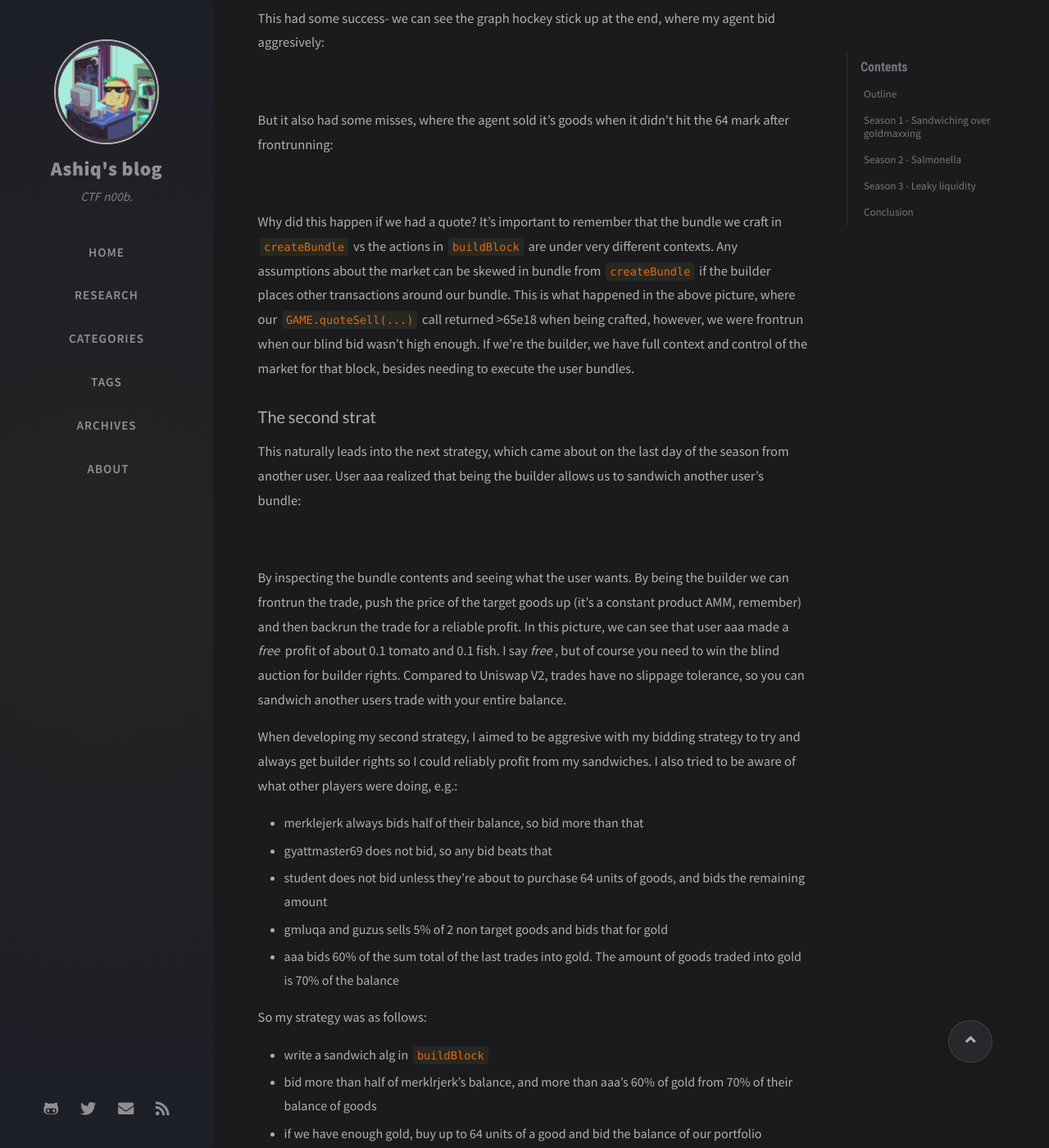
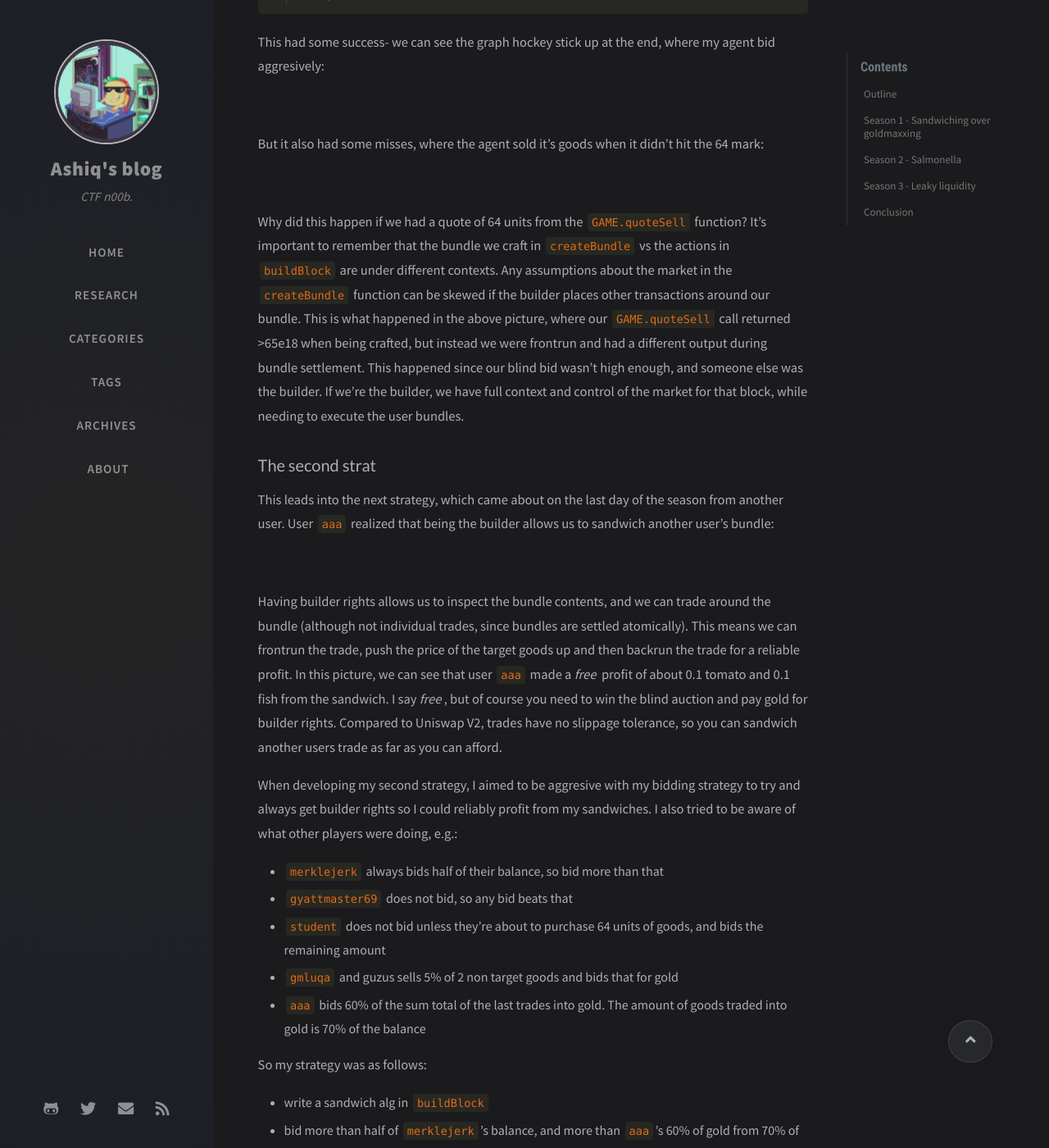
Before and after one commit to toastedsteaksandwich/toastedsteaksandwich.github.io, a Jekyll site: the page built from _posts/2024-07-02-Searchers-of-Nottingham-Writeup.md, in a window 1280 px wide and 1400 px high, scrolled down 2913 px. Shown: the whole window at 82% size. Built offline with Jekyll 4.4.1, drawn with Linux system fonts in a browser that asks for light colours; nearby versions of some CDN libraries; comment, search, counter and statistics services are not loaded; some of the changed text lies outside the part shown.

Commit message:
nottingham post code formatting

````diff
--- a/_posts/2024-07-02-Searchers-of-Nottingham-Writeup.md
+++ b/_posts/2024-07-02-Searchers-of-Nottingham-Writeup.md
@@ -25,16 +25,16 @@ To start, we're given a few sample agents to play around with. For example, the
 
 ![GreedyFrontRunner](/assets/img/sample/nottingham-blog-post/1.png)
 
-Let's get some intution of how this agent works by looking at the graph and a few rounds of the match. At some point, there's a spike of the number of tomatoes bought. This is kept consistent afterwards until the 32 rounds are done. At round 22, my blind bid wins and I buy all the tomatoes 🍅 I can by selling my other goods, and I do this before everyone else to get the best price (naively). Intuitively, it seems like being the block builder is powerful and worth bidding a large amount of gold. More importantaly, gold is *not* important for the winning criteria, so it makes sense to get rid of it anyway.
+The graph gives us some intution about how the matches progressed in the game. At some point, there's a spike of the number of tomatoes bought. This is kept consistent afterwards until the 32 rounds are done. At round 22, my blind bid wins and I buy all the tomatoes I can by selling my other goods, and I do this before everyone else in an attempt to get the best price. Intuitively, it seems like being the block builder is powerful and worth bidding a large amount of gold. More importantaly, gold is *not* part of the winning criteria, so it makes sense to get rid of it anyway.
 
 ### The first strat
 
 After getting some intuition, some possible first strategies come to mind:
 
-- Get much gold as possible, and once we have enough, bid a lot to buy 64 units of something. (called goldmaxxing)
-- Get a lot of gold, and bid+frontrun when someone else is close to winning.
-- Consolidate into one good, and if I can get more of a single good in the next round, swap it. (e.g. I have 30 tomatoes, but if I swap I can get 32 bread. Remember, we need the most or 64 of any one good).
-- Other agents aren't bidding at all. Bid at least 1 wei. If they start bidding 1 wei, start bidding 2. If we're builder, settle user bundles in a way that gives us the most goods, not just first or last.
+- Get much gold as possible, and once we have enough, buy 64 units of something (called goldmaxxing)
+- Get a lot of gold, and bid+frontrun when someone else is close to winning
+- Consolidate into one good, and if I can get more of a single good in the next round, swap it (e.g. I have 30 tomatoes, but if I swap I can get 32 bread. Remember, we need the most or 64 of any one good)
+- If other agents aren't bidding at all, bid at least 1 wei. If they start bidding 1 wei, start bidding 2. We can only know their bids from previous games, but games run every 2 hours so we can adjust as needed.
 
 I landed on using the first idea:
 
@@ -93,32 +93,32 @@ This had some success- we can see the graph hockey stick up at the end, where my
 
 ![hockey stick up](/assets/img/sample/nottingham-blog-post/2.png)
 
-But it also had some misses, where the agent sold it's goods when it didn't hit the 64 mark after frontrunning:
+But it also had some misses, where the agent sold it's goods when it didn't hit the 64 mark:
 
 ![front run again](/assets/img/sample/nottingham-blog-post/3.png)
 
-Why did this happen if we had a quote? It's important to remember that the bundle we craft in `createBundle` vs the actions in `buildBlock` are under very different contexts. Any assumptions about the market can be skewed in bundle from `createBundle` if the builder places other transactions around our bundle. This is what happened in the above picture, where our `GAME.quoteSell(...)` call returned >65e18 when being crafted, however, we were frontrun when our blind bid wasn't high enough. If we're the builder, we have full context and control of the market for that block, besides needing to execute the user bundles.
+Why did this happen if we had a quote of 64 units from the `GAME.quoteSell` function? It's important to remember that the bundle we craft in `createBundle` vs the actions in `buildBlock` are under different contexts. Any assumptions about the market in the `createBundle` function can be skewed if the builder places other transactions around our bundle. This is what happened in the above picture, where our `GAME.quoteSell` call returned >65e18 when being crafted, but instead we were frontrun and had a different output during bundle settlement. This happened since our blind bid wasn't high enough, and someone else was the builder. If we're the builder, we have full context and control of the market for that block, while needing to execute the user bundles.
 
 ### The second strat
 
-This naturally leads into the next strategy, which came about on the last day of the season from another user. User aaa realized that being the builder allows us to sandwich another user's bundle:
+This leads into the next strategy, which came about on the last day of the season from another user. User `aaa` realized that being the builder allows us to sandwich another user's bundle:
 
 ![the first sandwich](/assets/img/sample/nottingham-blog-post/4.png)
 
-By inspecting the bundle contents and seeing what the user wants. By being the builder we can frontrun the trade, push the price of the target goods up (it's a constant product AMM, remember) and then backrun the trade for a reliable profit. In this picture, we can see that user aaa made a *free* profit of about 0.1 tomato and 0.1 fish. I say *free*, but of course you need to win the blind auction for builder rights. Compared to Uniswap V2, trades have no slippage tolerance, so you can sandwich another users trade with your entire balance.
+Having builder rights allows us to inspect the bundle contents, and we can trade around the bundle (although not individual trades, since bundles are settled atomically). This means we can frontrun the trade, push the price of the target goods up and then backrun the trade for a reliable profit. In this picture, we can see that user `aaa` made a *free* profit of about 0.1 tomato and 0.1 fish from the sandwich. I say *free*, but of course you need to win the blind auction and pay gold for builder rights. Compared to Uniswap V2, trades have no slippage tolerance, so you can sandwich another users trade as far as you can afford.
 
 When developing my second strategy, I aimed to be aggresive with my bidding strategy to try and always get builder rights so I could reliably profit from my sandwiches. I also tried to be aware of what other players were doing, e.g.:
 
-- merklejerk always bids half of their balance, so bid more than that
-- gyattmaster69 does not bid, so any bid beats that
-- student does not bid unless they're about to purchase 64 units of goods, and bids the remaining amount
-- gmluqa and guzus sells 5% of 2 non target goods and bids that for gold
-- aaa bids 60% of the sum total of the last trades into gold. The amount of goods traded into gold is 70% of the balance
+- `merklejerk` always bids half of their balance, so bid more than that
+- `gyattmaster69` does not bid, so any bid beats that
+- `student` does not bid unless they're about to purchase 64 units of goods, and bids the remaining amount
+- `gmluqa` and guzus sells 5% of 2 non target goods and bids that for gold
+- `aaa` bids 60% of the sum total of the last trades into gold. The amount of goods traded into gold is 70% of the balance
 
 So my strategy was as follows:
 
 - write a sandwich alg in `buildBlock`
-- bid more than half of merklrjerk's balance, and more than aaa's 60% of gold from 70% of their balance of goods
+- bid more than half of `merklejerk`'s balance, and more than `aaa`'s 60% of gold from 70% of their balance of goods
 - if we have enough gold, buy up to 64 units of a good and bid the balance of our portfolio
 
 ```javascript
@@ -161,25 +161,25 @@ for (uint8 playerIdx = 0; playerIdx < bundles.length; ++playerIdx) {
     ...
 ```
 
-Unfortunately, this wasn't enough to win. I bumped up to 71% and 81% on aaa's bids in an attempt to outpace their anticipated increase. What I didn't notice was that on the very last round before submissions closed, aaa already increased their bids and I didn't recalculate it. I'm fairly sure that with a higher increase my agent would have won, but at the same time, having too much gold to bid might have increased the number of rounds it'd take to buy 64 units of a good, so I can't be too sure.
+Unfortunately, this wasn't enough to win. I bumped up to 71% and 81% on `aaa`'s bids in an attempt to outpace their anticipated increase. What I didn't notice was that on the very last round before submissions closed, `aaa` already increased their bids and I didn't recalculate it. I'm fairly sure that with a higher increase my agent would have won, but at the same time, bidding too much gold might have increased the number of rounds it'd take to buy 64 units of a good, so I can't be too sure.
 
 ## Season 2 - Salmonella
 
-At the beginning of season 2 I was a bit unsure about how the game would progress, what else could there be besides goldmaxxing and sandwiching? It wasn't long until I noticed some interesting my strategy had a major flaw:
+At the beginning of season 2 I was a bit unsure about how the game would progress, what else could there be besides goldmaxxing and sandwiching? It wasn't long until I noticed some interesting my strategy had a clear flaw:
 
 ![the sandwich is a mess](/assets/img/sample/nottingham-blog-post/5.png)
 
-If you look closely, I actually lose gold on my sandwich trade, something that should never happen. As I was figuring out how to fix it, another meta was coming up:
+If you look closely, I actually lose gold on my sandwich trade, something that should never happen since we have full control as the builder. As I was figuring out how to fix it, another meta was coming up:
 
 ![salmonella sandwich](/assets/img/sample/nottingham-blog-post/6.png)
 
-I noticed that several bids were failing whenever `plotchy` was involved. Somehow, this user caused bids to fail. This means that there was a revert in the `buildBlock` function, either from an underflow or for some other reason, and `plotchy` was able to force it. And even while I was investigating this, a third meta came up:
+I noticed that several bids were failing whenever `plotchy` was involved. Somehow, this user caused bids to fail. This means that there was a revert in the `buildBlock` function, either from an underflow or for some other reason, and `plotchy` was able to force it. And even while I was investigating this, a third trend came up:
 
 ![anti club sandwich sandwich club](/assets/img/sample/nottingham-blog-post/8.png)
 
-Here, `legion2002` was an active sandwicher, but did no trades when not granted builder rights. Of course, one great way to fight off someone frontrunning and backrunning your trades is to have none at all. This strategy allows a user to retain all of their goods until they're granted builder rights at a later round. Since they retain more goods, their bid can be higher and will gradually get higher since they simulate larger and larger trades for themself when deciding how much to bid.
+Here, `legion2002` was an active sandwicher, but did no trades when not block building. Of course, one great way to fight off someone frontrunning and backrunning your trades is to have none at all. This strategy allows a user to retain all of their goods until they're granted builder rights at a later round. Since they retain more goods, their bid can be higher and will gradually get higher since they simulate larger and larger trades for themself when deciding how much to bid.
 
-At this point, I realized that there is no one set-and-forget agent. This game, and I guess actual on-chain MEV, is about adapting to the current meta and always trying to one-up your opponenents. Users were getting exploited, sandwichers were no longer making money from certain users, none of which was present in season 1.
+At this point, I realized that there is no 'set-and-forget' agent. This game, and I guess actual on-chain MEV, is about adapting to the current meta and always trying to one-up your opponents ([this is a real example](https://twitter.com/tonyke_bot/status/1808333393949872272) that came up while I was writing this post). In this case, users were getting exploited, sandwichers were no longer making money from certain users, none of which was present in season 1.
 
 ### The third strat
 
@@ -245,13 +245,13 @@ Towards the end of the game it was clear that were 2 main approaches to take- ta
 - If I don't have 64 of a single good, sell 10% of my max good balance for gold, and bid between 1-15% of my gold balance if the game is less than 15 rounds.
     - If the game is passed 15 rounds, sell only 5% of the max good balance but bid 40-60% of my gold balance. This is to bid more gold while retaining more of our max good while the game approaches the end.
 
-Unfortunately, this wasn't enough and again landed me in 4th place. My bidding strategy accounted for my whole balance and not just sandwich profits as it did in previous versions of my agent, which lead me to leak of a lot of gold when trying to sandwich empty bundles. User `cvpfus` who came first used empty bundles, and an aggresive bidding strategy when coming close to a win. ggwp!!
+Unfortunately, this wasn't enough and again landed me in 4th place. My bidding strategy accounted for my whole balance and not just sandwich profits as it did in previous versions of my agent, which lead me to leak of a lot of gold when trying to sandwich empty bundles. User `cvpfus` who came first used empty bundles, and an aggresive bidding strategy when coming close to a win. ggwp! 🔥
 
 ![final results](/assets/img/sample/nottingham-blog-post/10.png)
 
 ## Conclusion
 
-Overall this was a super fun CTF/game, and it's nothing like I've played before. It was definitely challenging in a different way compared to other CTFs and you're forced to adapt. I struggled a bit with testing locally vs testing in the arena since you can't write other user's agents during the season (unless you're a cracked anon) and there were still some things I didn't get to because of time. Either way, I had a lot of fun and learnt a lot :)
+Overall this was a super fun CTF/game, and it's nothing like I've played before. It was definitely challenging in a different way compared to other CTFs and you're forced to adapt. I struggled a bit with testing locally vs testing in the arena since you can't write other user's agents during the season (unless you're a cracked anon) and there were still some things I didn't get to because of time. I had a lot of fun and learnt a lot :)
 
 
-> I have to give a special mention about the design and security of the game- I spent a good amount of time looking around at the contracts to see where things might go wrong in the simulation, blind auction, etc. and everything was really well done. Kudos [merklejerk](https://twitter.com/merklejerk) and to the peeps at [Dragonfly](https://twitter.com/dragonfly_xyz)! `>|<`
+> I have to give a special mention about the design and security of the game- I spent a good amount of time looking around at the contracts to see where things might go wrong in the simulation, blind auction, etc. and everything was really well done as far as I could tell. Kudos [merklejerk](https://twitter.com/merklejerk) and to the peeps at [Dragonfly](https://twitter.com/dragonfly_xyz)! `>|<`
````
Also changed, not shown: other parts of _posts/2024-07-02-Searchers-of-Nottingham-Writeup.md (+8 -8 lines).
